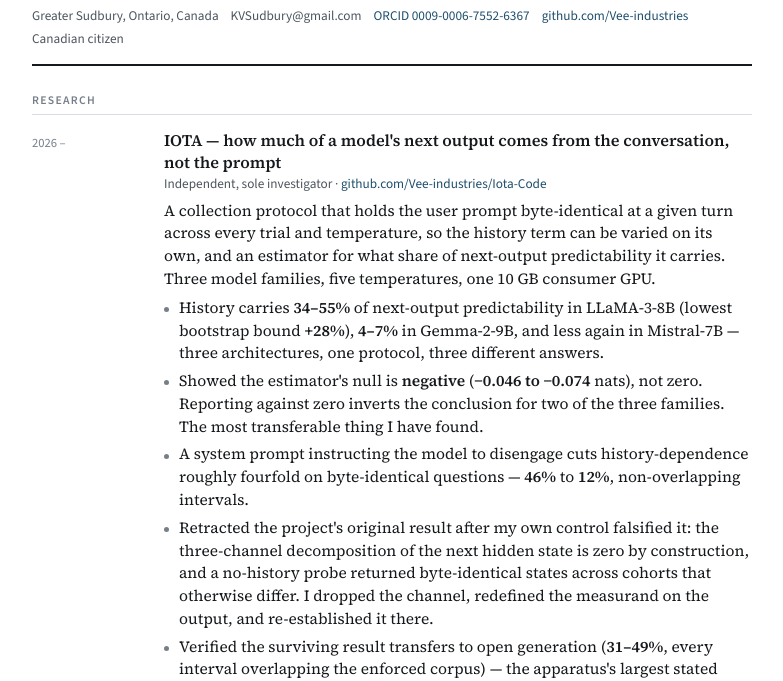
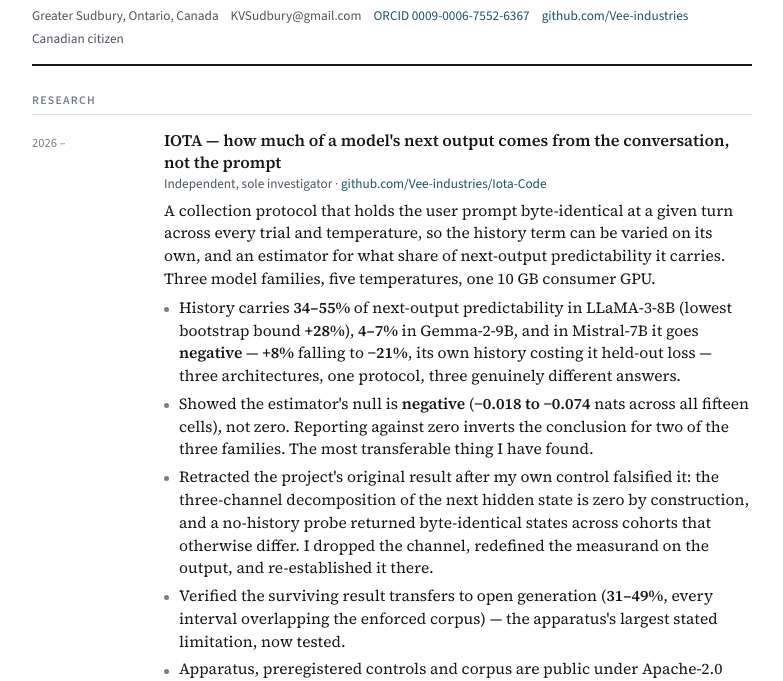
Before and after one commit to Vee-industries/CV, a plain HTML site: page index.html in a window 1280 px wide. Shown: the part 119-800 px from the top of the page, without its empty margins (248-1031 px from the left). Drawn offline with nearby package versions, Linux system fonts and the light colour scheme.

Commit message:
Cut the system-prompt bullet; it was a sampling-diversity artifact
The bullet claimed a disengagement prompt "cuts history-dependence roughly
fourfold on byte-identical questions -- 46% to 12%, non-overlapping intervals."
The numbers reproduce. The interpretation does not survive.

R_by_condition.py scores each condition on its own rows, so within a condition
`run` is constant and the prompt key (run, turn) reduces to TURN INDEX ALONE.
At llama T0.2 the terseness instruction collapses per-turn output entropy to
0.239 nats against neutral's 0.562. The output becomes close to a fixed
function of turn position, turn index predicts nearly all of it, and history is
left with nothing to add. History's share did not fall because the model
stopped using its trajectory; it fell because little was left to explain.

The non-replication is the same fact. Per-turn entropy, resistant vs neutral:
T0.2 0.239/0.562, T0.4 0.594/0.682, T0.6 0.834/0.803, T0.8 0.780/0.793,
T1.0 0.909/0.906 -- and the history term tracks it (ratios 0.26, 0.74, 0.98,
0.87, 0.77). Sampling noise restores per-turn entropy above T0.2, turn index
stops being sufficient, and the effect disappears.

MARGINAL entropy is flat across conditions (~1.09 everywhere), which is why an
earlier diversity check cleared this. The wrong entropy was measured.

A paired test was also missing: R_by_condition.py:120-141 bootstraps each
condition independently, and two independent CIs compared by eye do not test a
difference. Built and run, the paired contrast gives llama T0.2 p=0.008 and
T0.4-T1.0 p=0.099 to 0.868 -- one cell of five, and that cell is the artifact.

Prior art also exists for the behavioural version: arXiv:2505.23840, Findings
of EMNLP 2025, across 17 models.

Also in this commit: the null range updated to -0.018 to -0.074 nats across all
fifteen cells, and Mistral stated as going negative rather than "less again" --
its own history costs it held-out loss, which is the more interesting result
and the old wording softened it into a smaller positive.

PDF re-printed from index.html, same pipeline as before (Chrome, Skia/PDF).

Co-Authored-By: Claude Opus 5 <noreply@anthropic.com>

```diff
--- a/index.html
+++ b/index.html
@@ -169,17 +169,15 @@
       <ul>
         <li>History carries <b class="n">34&ndash;55%</b> of next-output predictability in
         LLaMA&#8209;3&#8209;8B (lowest bootstrap bound <b class="n">+28%</b>),
-        <b class="n">4&ndash;7%</b> in Gemma&#8209;2&#8209;9B, and less again in Mistral&#8209;7B
-        &mdash; three architectures, one protocol, three different answers.</li>
+        <b class="n">4&ndash;7%</b> in Gemma&#8209;2&#8209;9B, and in Mistral&#8209;7B it goes
+        <b>negative</b> &mdash; <b class="n">+8%</b> falling to <b class="n">&minus;21%</b>, its
+        own history costing it held-out loss &mdash; three architectures, one protocol, three
+        genuinely different answers.</li>
 
         <li>Showed the estimator's null is <b>negative</b>
-        (<b class="n">&minus;0.046 to &minus;0.074</b> nats), not zero. Reporting against zero
-        inverts the conclusion for two of the three families. The most transferable thing I have
-        found.</li>
-
-        <li>A system prompt instructing the model to disengage cuts history-dependence roughly
-        fourfold on byte-identical questions &mdash; <b class="n">46%</b> to <b class="n">12%</b>,
-        non-overlapping intervals.</li>
+        (<b class="n">&minus;0.018 to &minus;0.074</b> nats across all fifteen cells), not zero.
+        Reporting against zero inverts the conclusion for two of the three families. The most
+        transferable thing I have found.</li>
 
         <li>Retracted the project's original result after my own control falsified it: the
         three-channel decomposition of the next hidden state is zero by construction, and a
```
Also changed, not shown: 1 other file.
